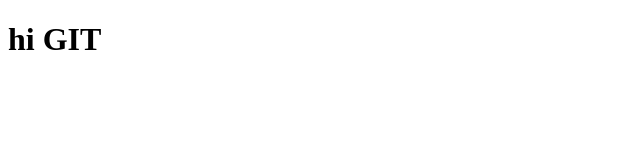
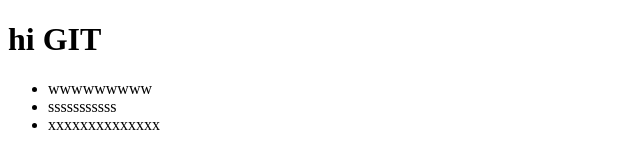
Before and after one commit to vetaluga/gitles, a plain HTML site: page index.html in a window 1280 px wide. Shown: the whole page, without its empty margins (0-640 px from the left). Drawn offline with Linux system fonts and the light colour scheme.

Commit message:
add new list

```diff
--- a/index.html
+++ b/index.html
@@ -9,6 +9,10 @@
 <body>
 
     <h1>hi GIT</h1>
-
+    <ul>
+        <li>wwwwwwwww</li>
+        <li>sssssssssss</li>
+        <li>xxxxxxxxxxxxxx</li>
+    </ul>
 </body>
 </html>
```
